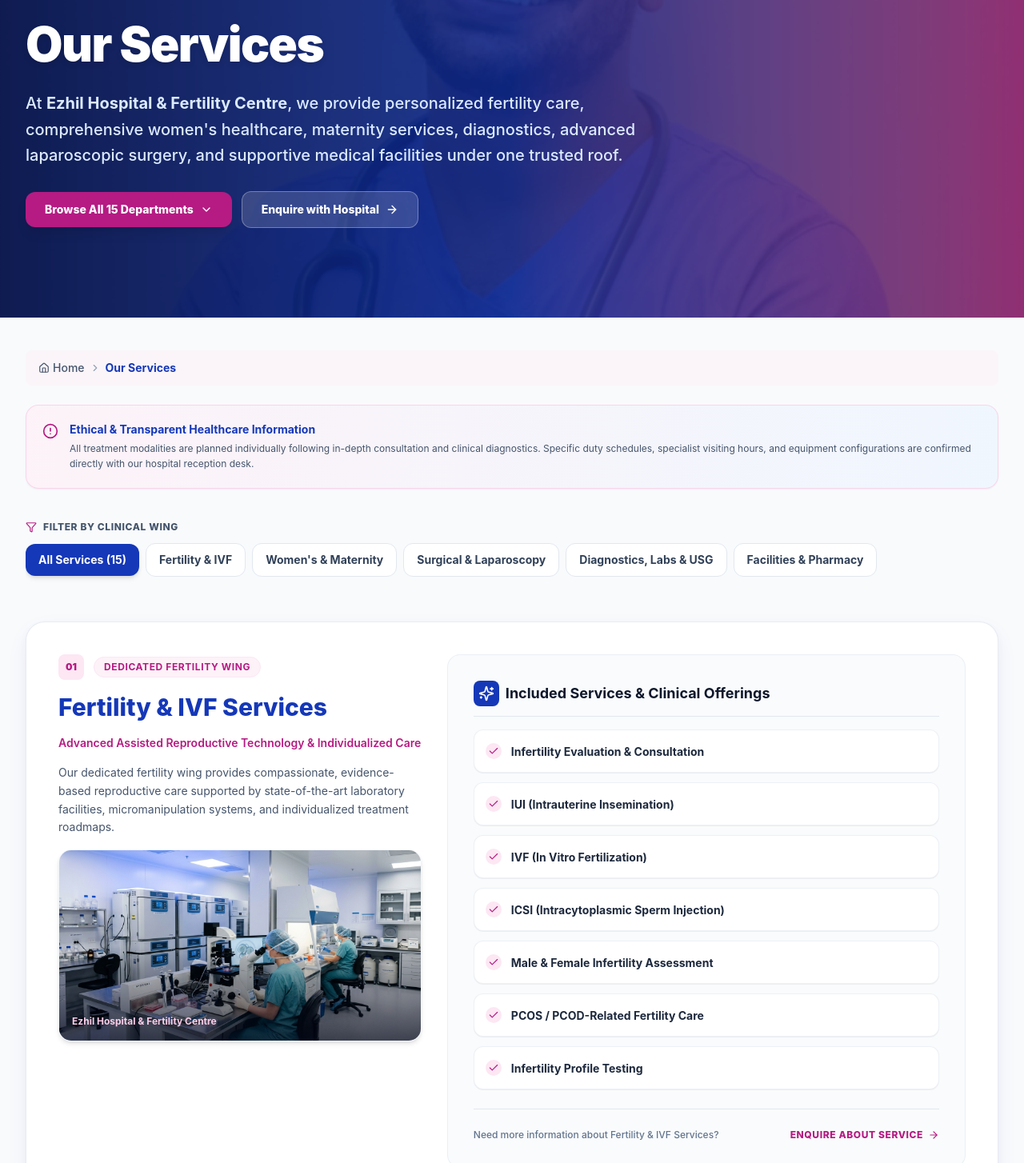
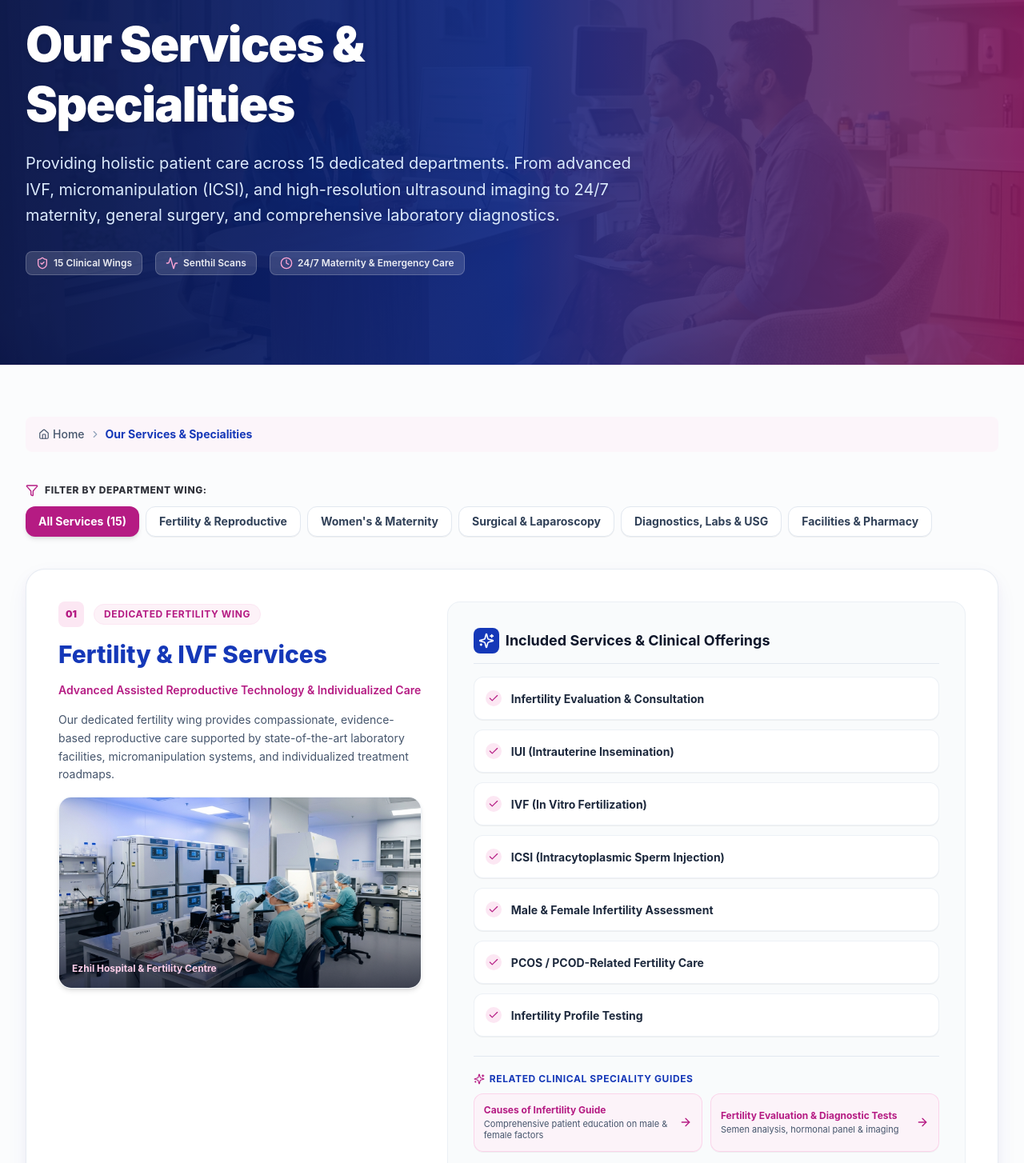
Before and after one commit to ezhilfertilitycentre-bot/ehfc, a React (Vite) app: page /services in a window 1280 px wide. Shown: the part 316-1770 px from the top of the page at 80% size. Built offline with nearby package versions, Linux system fonts and the light colour scheme.

Commit message:
implement approved audit plan: unify services, deduplicate images, repair links, deep link detail pages

```diff
--- a/src/components/Footer.tsx
+++ b/src/components/Footer.tsx
@@ -56,7 +56,7 @@
               <li>
                 <Link to="/services" className="text-pink-100 hover:text-white transition-colors flex items-center gap-1.5 font-medium">
                   <ArrowUpRight className="w-3.5 h-3.5 text-pink-300" />
-                  <span>Fertility Services</span>
+                  <span>All Services & Specialities</span>
                 </Link>
               </li>
               <li>
@@ -105,15 +105,15 @@
                 </Link>
               </li>
               <li>
-                <Link to="/services#ivf" className="text-pink-100 hover:text-white transition-colors flex items-center gap-1.5 font-medium">
+                <Link to="/services#fertility-ivf" className="text-pink-100 hover:text-white transition-colors flex items-center gap-1.5 font-medium">
                   <ArrowUpRight className="w-3.5 h-3.5 text-pink-300" />
-                  <span>IVF & ICSI Treatments</span>
+                  <span>Fertility & IVF Wing</span>
                 </Link>
               </li>
               <li>
-                <Link to="/services#iui" className="text-pink-100 hover:text-white transition-colors flex items-center gap-1.5 font-medium">
+                <Link to="/services#usg-ultrasound" className="text-pink-100 hover:text-white transition-colors flex items-center gap-1.5 font-medium">
                   <ArrowUpRight className="w-3.5 h-3.5 text-pink-300" />
-                  <span>IUI & Ovulation Induction</span>
+                  <span>USG & Senthil Scans</span>
                 </Link>
               </li>
             </ul>
--- a/src/data/hospitalData.ts
+++ b/src/data/hospitalData.ts
@@ -88,7 +88,7 @@
     shortDesc: "Comprehensive evaluation and personalised treatment planning for couples seeking fertility guidance.",
     fullDesc: "Our expert fertility specialists offer empathetic, detailed consultations to evaluate reproductive health, review medical histories, and outline tailored diagnostic and treatment plans.",
     iconName: "UserCheck",
-    image: "/images/consultation.jpg",
+    image: "/images/fertility-hero.jpg",
     path: "/services",
     features: ["Couples Fertility Consultation", "Individualised Assessment", "Medical History Review", "Treatment Roadmap"]
   },
--- a/src/pages/Home.tsx
+++ b/src/pages/Home.tsx
@@ -119,8 +119,8 @@
             <div className="lg:col-span-6 space-y-6">
               <div className="relative rounded-3xl overflow-hidden shadow-2xl border-2 border-pink-100 group">
                 <img
-                  src="/images/consultation.jpg"
-                  alt="Fertility Consultation at Ezhil Hospital"
+                  src="/images/fertility-evaluation.jpg"
+                  alt="Fertility Evaluation and Clinical Care at Ezhil Hospital"
                   className="w-full h-64 sm:h-72 object-cover group-hover:scale-105 transition-transform duration-500"
                 />
                 <div className="absolute inset-0 bg-gradient-to-t from-slate-950/80 via-slate-950/20 to-transparent flex flex-col justify-end p-6 text-white">
--- a/src/pages/Services.tsx
+++ b/src/pages/Services.tsx
@@ -24,8 +24,15 @@
   Clock,
   Filter,
   Check,
-  ChevronDown
+  ChevronDown,
+  BookOpen
 } from 'lucide-react';
+
+interface DetailLink {
+  label: string;
+  path: string;
+  description?: string;
+}
 
 interface ServiceCategory {
   id: string;
@@ -43,6 +50,7 @@
     isSubjectToConfirmation?: boolean;
   }[];
   verificationNote?: string;
+  detailLinks?: DetailLink[];
 }
 
 const SERVICE_CATEGORIES: ServiceCategory[] = [
@@ -64,6 +72,10 @@
       { name: "Male & Female Infertility Assessment" },
       { name: "PCOS / PCOD-Related Fertility Care" },
       { name: "Infertility Profile Testing" }
+    ],
+    detailLinks: [
+      { label: "Causes of Infertility Guide", path: "/causes-of-infertility", description: "Comprehensive patient education on male & female factors" },
+      { label: "Fertility Evaluation & Diagnostic Tests", path: "/fertility-evaluation", description: "Semen analysis, hormonal panel & imaging" }
     ]
   },
   {
@@ -83,6 +95,10 @@
       { name: "Laparoscopic Gynaecological Surgery" },
       { name: "Menstrual & Hormonal Health" },
       { name: "Family Planning Counselling" }
+    ],
+    detailLinks: [
+      { label: "Endometriosis & Infertility Speciality", path: "/endometriosis-infertility", description: "Pelvic pain evaluation, laparoscopy & management" },
+      { label: "Cosmetic Gynaecology & Intimate Wellness", path: "/cosmetic-gynaecology", description: "Discreet care, post-childbirth & aesthetic wellness" }
     ]
   },
   {
@@ -109,7 +125,6 @@
     departmentGroup: "surgical",
     tagline: "Minimally Invasive Precision Surgery with Faster Recovery",
     description: "Senior surgical consultants perform modern laparoscopic and general surgical procedures with advanced electronic instrumentation and strict sterile protocols.",
-    image: "/images/surgical-care.jpg",
     icon: <Activity className="w-5 h-5" />,
     badge: "Advanced Laparoscopy",
     services: [
@@ -120,6 +135,9 @@
       { name: "Laparoscopic Cholecystectomy" },
       { name: "Sterilisation Procedures" },
       { name: "Post-operative Care" }
+    ],
+    detailLinks: [
+      { label: "Laparoscopic Endometriosis Surgery", path: "/endometriosis-infertility", description: "Minimally invasive cystectomy and pelvic adhesiolysis" }
     ]
   },
   {
@@ -129,11 +147,11 @@
     departmentGroup: "surgical",
     tagline: "Informed, Confidential Reproductive Health Guidance",
     description: "Confidential reproductive counselling and safe surgical family planning options tailored to individual health, family goals, and informed patient decision-making.",
-    image: "/images/consultation.jpg",
     icon: <Users className="w-5 h-5" />,
     badge: "Confidential Care",
     services: [
       { name: "Family Planning Counselling" },
+      { name: "Government-Approved Sterilisation Centre", note: "Accredited clinical procedure facility; formal documentation maintained on hospital file", isSubjectToConfirmation: true },
       { name: "Male Sterilisation (Vasectomy)", note: "Provided following clinical evaluation & eligibility confirmation", isSubjectToConfirmation: true },
       { name: "Female Sterilisation (Tubectomy)", note: "Provided following clinical evaluation & eligibility confirmation", isSubjectToConfirmation: true }
     ],
@@ -162,7 +180,6 @@
     departmentGroup: "womens",
     tagline: "Gentle Medical Supervision for Newborns & Growing Children",
     description: "Pediatric care focused on healthy development, newborn assessments, phototherapy for physiological jaundice, and routine childhood clinical consultations.",
-    image: "/images/maternity-care.jpg",
     icon: <Baby className="w-5 h-5" />,
     badge: "Pediatric Care",
     services: [
@@ -170,6 +187,7 @@
       { name: "Senior Medical Officer Care" },
       { name: "24/7 Medical Services Available", note: "Emergency medical officer on duty", isSubjectToConfirmation: true },
       { name: "Newborn Care & Assessment" },
+      { name: "NICU (Neonatal Intensive Care Unit)", note: "Level of intensive monitoring subject to current operational schedule", isSubjectToConfirmation: true },
       { name: "Phototherapy for Newborns" }
     ],
     verificationNote: "NICU (Neonatal Intensive Care Unit) facilities are subject to current operational confirmation."
@@ -216,6 +234,9 @@
       { name: "NT (Nuchal Translucency) Scan" },
       { name: "Anomaly Scan" },
       { name: "Echo Scan", note: "Specific scan modality and schedule confirmed upon request", isSubjectToConfirmation: true }
+    ],
+    detailLinks: [
+      { label: "Pelvic & Follicular Ultrasound Diagnostics", path: "/fertility-evaluation", description: "High-resolution Senthil Scans for ovulation & pelvic health" }
     ]
   },
   {
@@ -261,12 +282,11 @@
     departmentGroup: "facilities",
     tagline: "Spacious, Welcoming Patient Reception & Waiting Amenities",
     description: "Our outpatient facility is designed for smooth patient coordination, comfortable seating, clear guidance from desk personnel, and minimal waiting anxiety.",
-    image: "/images/consultation.jpg",
     icon: <Users className="w-5 h-5" />,
     badge: "OPD Amenities",
     services: [
       { name: "Spacious & Well-Ventilated Reception" },
-      { name: "Comfortable Patient Waiting Area", note: "Spacious seating arranged for patient comfort", isSubjectToConfirmation: true },
+      { name: "Comfortable Patient Waiting Area (Capacity up to 100 Patients)", note: "Spacious seating arranged for patient comfort", isSubjectToConfirmation: true },
       { name: "Reception & Patient Assistance" },
       { name: "Purified Drinking Water Facilities" },
       { name: "Positive & Motivational Wellness Quotes" }
@@ -317,13 +337,16 @@
       { name: "ENT (Ear, Nose & Throat) Consultations" },
       { name: "Oncology Consultation & Supportive Care" },
       { name: "Diagnostic Laboratory" }
+    ],
+    detailLinks: [
+      { label: "Male Sexual Health & Sexual Medicine", path: "/sexual-medicine", description: "Confidential evaluation for ED, hormone balance & vitality" }
     ]
   }
 ];
 
 const DEPARTMENT_TABS = [
   { id: 'all', label: 'All Services (15)' },
-  { id: 'fertility', label: 'Fertility & IVF' },
+  { id: 'fertility', label: 'Fertility & Reproductive' },
   { id: 'womens', label: "Women's & Maternity" },
   { id: 'surgical', label: 'Surgical & Laparoscopy' },
   { id: 'diagnostics', label: 'Diagnostics, Labs & USG' },
@@ -346,16 +369,16 @@
       />
 
       {/* Hero Section with Professional Healthcare Background Image */}
-      <section className="relative overflow-hidden py-16 sm:py-24 lg:py-28 min-h-[460px] flex items-center border-b border-pink-100">
+      <section className="relative overflow-hidden py-16 sm:py-24 lg:py-28 min-h-[440px] flex items-center border-b border-pink-100">
         <div className="absolute inset-0 z-0">
           <img
-            src="/images/consultation.jpg"
-            alt="Ezhil Hospital & Fertility Centre Services"
+            src="/images/fertility-hero.jpg"
+            alt="Ezhil Hospital & Fertility Centre Comprehensive Services"
             className="w-full h-full object-cover object-[center_35%]"
           />
-          {/* Subtle multi-gradient overlay for excellent text contrast */}
-          <div className="absolute inset-0 bg-gradient-to-r from-[#0B1B61]/95 via-[#1538B8]/85 to-[#B51B83]/80" />
-          <div className="absolute inset-0 bg-black/20 backdrop-blur-[1px]" />
+          {/* Multi-gradient overlay for clinical elegance and high text contrast */}
+          <div className="absolute inset-0 bg-gradient-to-r from-[#0B1B61]/95 via-[#1538B8]/90 to-[#B51B83]/85" />
+          <div className="absolute inset-0 bg-black/25 backdrop-blur-[0.5px]" />
         </div>
 
         <div className="max-w-7xl mx-auto px-4 sm:px-6 lg:px-8 relative z-10 w-full text-white">
@@ -366,67 +389,53 @@
             </div>
 
             <h1 className="text-3xl sm:text-5xl lg:text-6xl font-black tracking-tight leading-tight text-white drop-shadow-md">
-              Our Services
+              Our Services &amp; Specialities
             </h1>
 
-            <p className="text-blue-100 text-base sm:text-lg lg:text-xl leading-relaxed font-medium">
-              At <strong>Ezhil Hospital &amp; Fertility Centre</strong>, we provide personalized fertility care, comprehensive women's healthcare, maternity services, diagnostics, advanced laparoscopic surgery, and supportive medical facilities under one trusted roof.
+            <p className="text-blue-100 text-base sm:text-lg lg:text-xl font-normal leading-relaxed drop-shadow-sm">
+              Providing holistic patient care across 15 dedicated departments. From advanced IVF, micromanipulation (ICSI), and high-resolution ultrasound imaging to 24/7 maternity, general surgery, and comprehensive laboratory diagnostics.
             </p>
 
-            <div className="pt-2 flex flex-wrap items-center gap-3">
-              <a
-                href="#all-categories"
-                className="inline-flex items-center gap-2 bg-[#B51B83] hover:bg-[#9B146E] text-white px-6 py-3 rounded-xl font-extrabold text-sm shadow-lg hover:shadow-xl transition-all duration-200 transform hover:-translate-y-0.5"
-              >
-                <span>Browse All 15 Departments</span>
-                <ChevronDown className="w-4 h-4" />
-              </a>
-
-              <Link
-                to="/contact"
-                className="inline-flex items-center gap-2 bg-white/15 hover:bg-white/25 text-white border border-white/30 px-6 py-3 rounded-xl font-extrabold text-sm backdrop-blur-sm transition-colors"
-              >
-                <span>Enquire with Hospital</span>
-                <ArrowRight className="w-4 h-4" />
-              </Link>
+            <div className="pt-2 flex flex-wrap items-center gap-4 text-xs font-semibold text-white/90">
+              <div className="flex items-center gap-1.5 bg-white/15 backdrop-blur-md px-3 py-1.5 rounded-lg border border-white/20">
+                <ShieldCheck className="w-4 h-4 text-pink-300" />
+                <span>15 Clinical Wings</span>
+              </div>
+              <div className="flex items-center gap-1.5 bg-white/15 backdrop-blur-md px-3 py-1.5 rounded-lg border border-white/20">
+                <Activity className="w-4 h-4 text-pink-300" />
+                <span>Senthil Scans</span>
+              </div>
+              <div className="flex items-center gap-1.5 bg-white/15 backdrop-blur-md px-3 py-1.5 rounded-lg border border-white/20">
+                <Clock className="w-4 h-4 text-pink-300" />
+                <span>24/7 Maternity &amp; Emergency Care</span>
+              </div>
             </div>
           </div>
         </div>
       </section>
 
       {/* Main Content Area */}
-      <div className="bg-slate-50 py-10" id="all-categories">
+      <div className="bg-slate-50/60 py-12 sm:py-16">
         <div className="max-w-7xl mx-auto px-4 sm:px-6 lg:px-8">
-          <Breadcrumb items={[{ label: 'Our Services' }]} />
+          <Breadcrumb items={[{ label: 'Our Services & Specialities' }]} />
 
-          {/* Clinical Ethics & Verification Notice */}
-          <div className="bg-gradient-to-r from-pink-50/90 to-blue-50/90 border border-pink-200/80 rounded-2xl p-5 mb-10 text-slate-800 text-xs sm:text-sm flex items-start gap-3.5 shadow-xs">
-            <AlertCircle className="w-5 h-5 text-[#B51B83] flex-shrink-0 mt-0.5" />
-            <div className="space-y-1">
-              <p className="font-bold text-[#1538B8]">
-                Ethical &amp; Transparent Healthcare Information
-              </p>
-              <p className="text-slate-600 leading-relaxed text-xs">
-                All treatment modalities are planned individually following in-depth consultation and clinical diagnostics. Specific duty schedules, specialist visiting hours, and equipment configurations are confirmed directly with our hospital reception desk.
-              </p>
-            </div>
-          </div>
-
-          {/* Department Quick Filter Navigation */}
-          <div className="mb-12">
-            <div className="flex items-center gap-2 mb-3 text-xs font-extrabold text-slate-600 uppercase tracking-wider">
-              <Filter className="w-3.5 h-3.5 text-[#B51B83]" />
-              <span>Filter by Clinical Wing</span>
+          {/* Quick Department Filter Bar */}
+          <div className="my-8 sm:my-10">
+            <div className="flex items-center gap-2 mb-3">
+              <Filter className="w-4 h-4 text-[#B51B83]" />
+              <span className="text-xs font-extrabold uppercase tracking-wider text-[#30323A]">
+                Filter by Department Wing:
+              </span>
             </div>
 
-            <div className="flex items-center gap-2 overflow-x-auto pb-2 scrollbar-thin">
+            <div className="flex flex-wrap gap-2">
               {DEPARTMENT_TABS.map((tab) => (
                 <button
                   key={tab.id}
                   onClick={() => setSelectedTab(tab.id)}
-                  className={`px-4 py-2.5 rounded-xl text-xs sm:text-sm font-bold whitespace-nowrap transition-all duration-200 cursor-pointer ${
+                  className={`px-4 py-2 rounded-xl text-xs sm:text-sm font-bold transition-all shadow-2xs ${
                     selectedTab === tab.id
-                      ? 'bg-[#1538B8] text-white shadow-md'
+                      ? 'bg-[#B51B83] text-white shadow-md'
                       : 'bg-white text-slate-700 hover:text-[#1538B8] hover:bg-slate-100 border border-slate-200'
                   }`}
                 >
@@ -469,7 +478,7 @@
                       {category.description}
                     </p>
 
-                    {/* Image Showcase if image exists */}
+                    {/* Image Showcase if unique image exists */}
                     {category.image && (
                       <div className="relative rounded-2xl overflow-hidden shadow-md border border-slate-100 h-52 sm:h-60 w-full mt-4 group">
                         <img
@@ -486,6 +495,19 @@
                       </div>
                     )}
 
+                    {/* Non-image categories get an elegant clinical badge icon treatment */}
+                    {!category.image && (
+                      <div className="p-4 bg-gradient-to-br from-pink-50/70 to-blue-50/70 rounded-2xl border border-pink-100/80 flex items-center gap-3 text-slate-700">
+                        <div className="w-10 h-10 rounded-xl bg-white shadow-sm text-[#1538B8] flex items-center justify-center flex-shrink-0">
+                          {category.icon}
+                        </div>
+                        <div className="text-xs">
+                          <span className="font-bold text-[#1538B8] block">Clinical Department Care</span>
+                          <span className="text-slate-500">Supervised by qualified medical and nursing personnel</span>
+                        </div>
+                      </div>
+                    )}
+
                     {category.verificationNote && (
                       <div className="p-3 bg-amber-50/80 rounded-xl border border-amber-200 text-amber-900 text-xs leading-relaxed flex items-start gap-2">
                         <AlertCircle className="w-4 h-4 text-amber-600 flex-shrink-0 mt-0.5" />
@@ -494,7 +516,7 @@
                     )}
                   </div>
 
-                  {/* Right Column: Service List */}
+                  {/* Right Column: Service List & Detail Guides */}
                   <div className="lg:col-span-7 bg-slate-50/80 rounded-2xl p-6 sm:p-8 border border-slate-200/60 flex flex-col justify-between h-full">
                     <div>
                       <div className="flex items-center gap-2 mb-4 pb-3 border-b border-slate-200">
@@ -526,13 +548,42 @@
                               )}
                             </div>
                             {service.isSubjectToConfirmation && (
-                              <span className="hidden sm:inline-block text-[10px] font-semibold text-slate-500 bg-slate-100 px-2 py-0.5 rounded-full">
+                              <span className="hidden sm:inline-block text-[10px] font-semibold text-amber-800 bg-amber-50 border border-amber-200 px-2 py-0.5 rounded-full">
                                 Consult Doctor
                               </span>
                             )}
                           </li>
                         ))}
                       </ul>
+
+                      {/* Deep Links to Existing Clinical Speciality Pages */}
+                      {category.detailLinks && category.detailLinks.length > 0 && (
+                        <div className="mt-6 pt-5 border-t border-slate-200">
+                          <div className="text-xs font-bold text-[#1538B8] uppercase tracking-wider mb-2.5 flex items-center gap-1.5">
+                            <Sparkles className="w-3.5 h-3.5 text-[#B51B83]" />
+                            <span>Related Clinical Speciality Guides</span>
+                          </div>
+                          <div className="grid grid-cols-1 sm:grid-cols-2 gap-2.5">
+                            {category.detailLinks.map((link, lIdx) => (
+                              <Link
+                                key={lIdx}
+                                to={link.path}
+                                className="flex items-center justify-between p-3 rounded-xl bg-pink-50/80 hover:bg-pink-100/90 border border-pink-200/80 transition-all text-xs font-bold text-[#B51B83] hover:text-[#9B146E] group/link shadow-2xs"
+                              >
+                                <div>
+                                  <span className="block font-bold">{link.label}</span>
+                                  {link.description && (
+                                    <span className="block text-[11px] font-normal text-slate-600 mt-0.5">
+                                      {link.description}
+                                    </span>
+                                  )}
+                                </div>
+                                <ArrowRight className="w-4 h-4 flex-shrink-0 group-hover/link:translate-x-1 transition-transform ml-2 text-[#B51B83]" />
+                              </Link>
+                            ))}
+                          </div>
+                        </div>
+                      )}
                     </div>
 
                     {/* Department Footer CTA */}
@@ -594,3 +645,5 @@
     </>
   );
 };
+
+export default Services;
```
Also changed, not shown: src/components/Header.tsx (+1 -9 lines).
